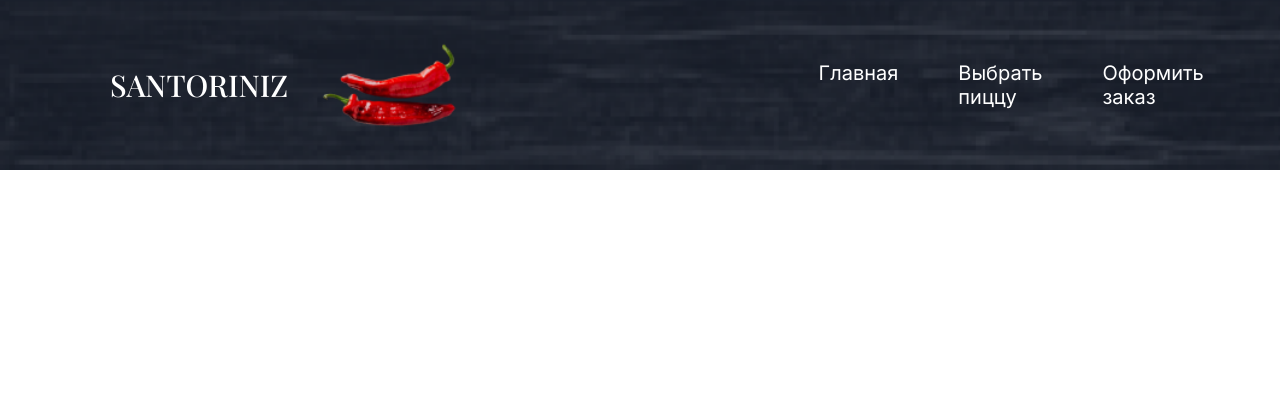
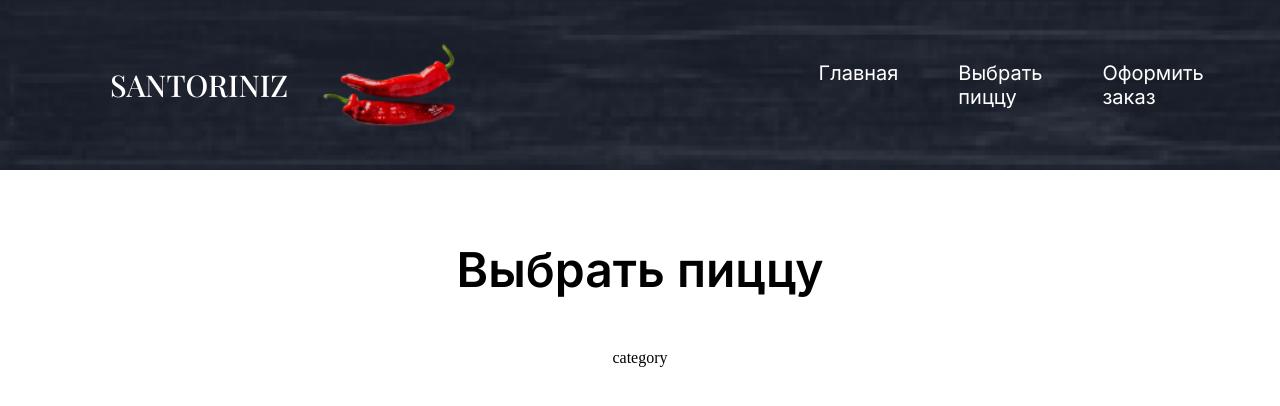
Before and after one commit to Melly5/pizza-cite, a React (Vite) app: page /pizzas in a window 1280 px wide. Shown: the top 406 px of the page. Built offline with nearby package versions, Linux system fonts and the light colour scheme.

Commit message:
feat: добавить страницу списка пицц

```diff
--- a/src/App.tsx
+++ b/src/App.tsx
@@ -4,12 +4,14 @@ import { HomePage } from '@pages/HomePage/HomePage';
 
 import './App.scss';
 import { Layout } from '@components/Layout/Layout';
+import { PizzasPage } from '@pages/PizzasPage/PizzasPage';
 
 export const App = () => {
   return (
     <Layout>
       <Routes>
         <Route path='/' element={<HomePage />}></Route>
+        <Route path='/pizzas' element={<PizzasPage />}></Route>
       </Routes>
     </Layout>
   );
--- /dev/null
+++ b/src/pages/PizzasPage/PizzasPage.scss
@@ -0,0 +1,20 @@
+@import '../../assets/global-scss/fonts.scss';
+
+.pizzas-wrapper {
+  display: flex;
+  flex-direction: column;
+  align-items: center;
+  padding: 70px 140px 0px 140px;
+  p {
+    margin-bottom: 50px;
+    font-size: 48px;
+    font-weight: bold;
+    font-family: $inter;
+  }
+  .pizzas-items {
+    display: flex;
+    flex-wrap: wrap;
+    justify-content: space-between;
+    padding: 50px;
+  }
+}
--- /dev/null
+++ b/src/pages/PizzasPage/PizzasPage.tsx
@@ -0,0 +1,12 @@
+import React from 'react';
+import './PizzasPage.scss';
+
+export const PizzasPage = () => {
+  return (
+    <div className='pizzas-wrapper'>
+      <p>Выбрать пиццу</p>
+      category
+      <div className='pizzas-items'></div>
+    </div>
+  );
+};
```
